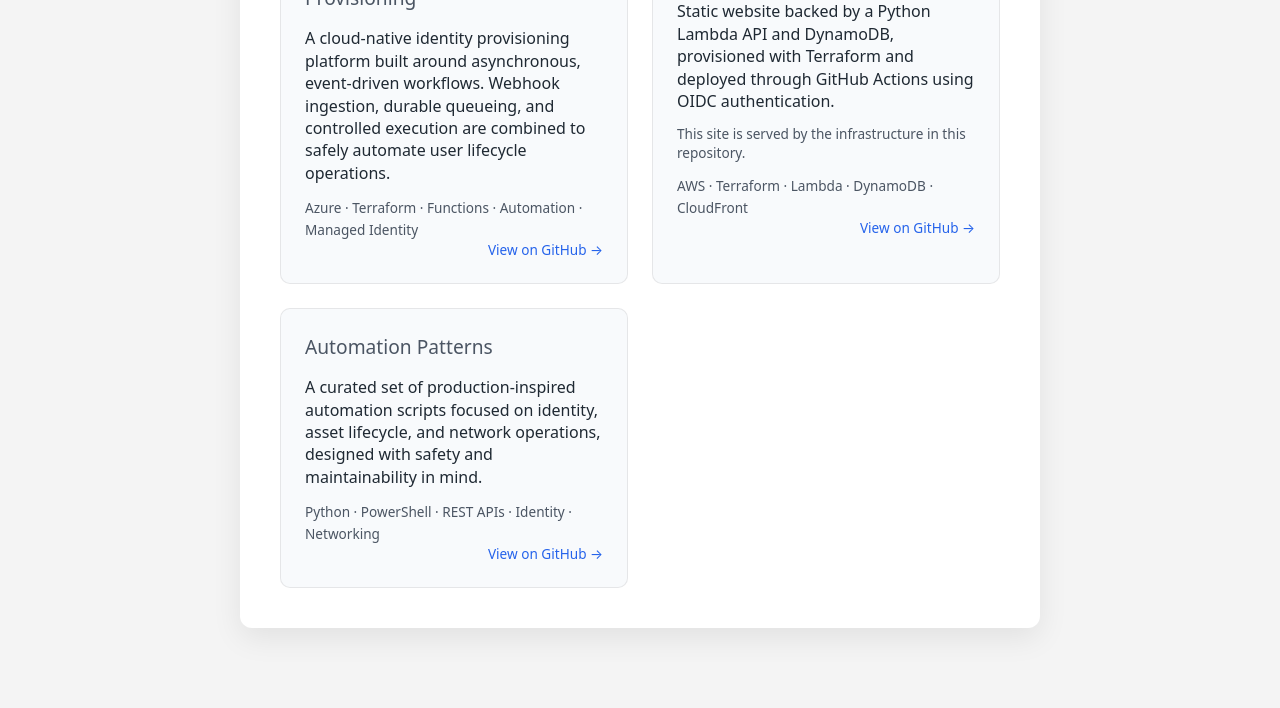
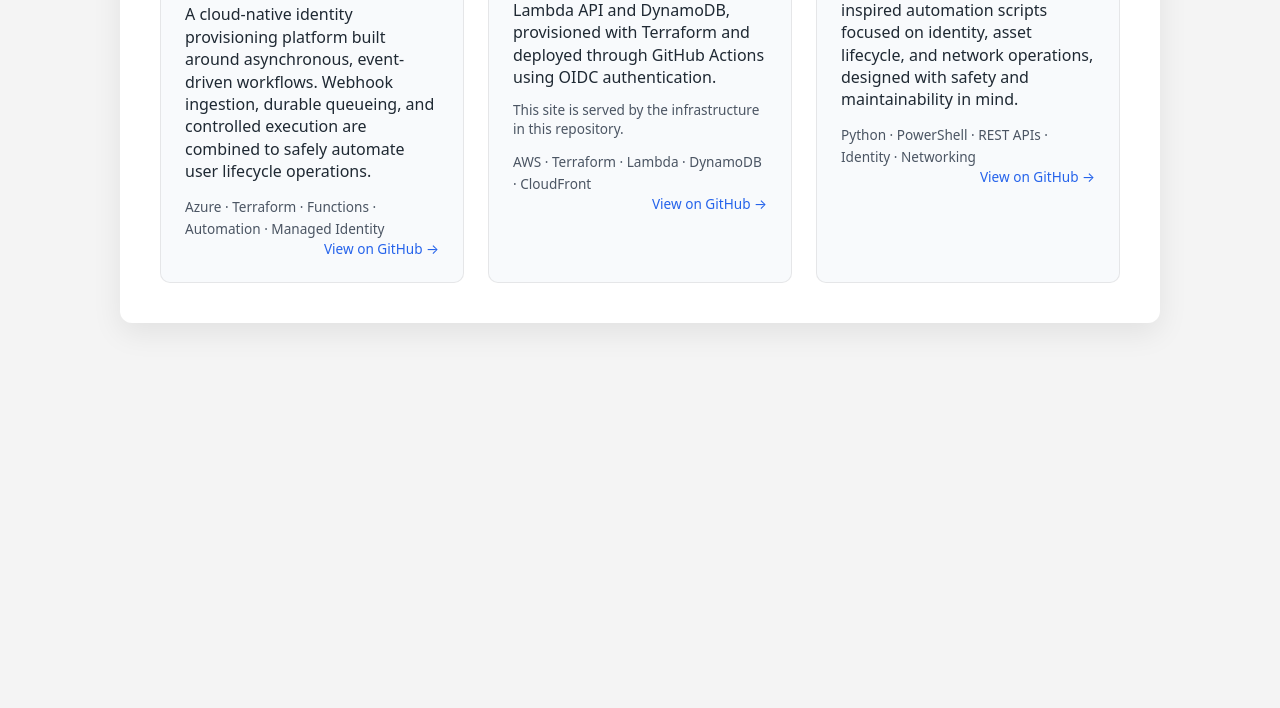
Before and after one commit to IanWill2k16/aws-serverless-portfolio, a plain HTML site: page app/web/index.html in a window 1280 px wide. Shown: the part 548-1256 px from the top of the page. After the commit the page ends 951 px from the top, so only its background shows below. Drawn offline with Linux system fonts and the light colour scheme; no server answers.

Commit message:
adjust site layout

```diff
--- a/app/web/style.css
+++ b/app/web/style.css
@@ -8,7 +8,7 @@ body {
 }
 
 .container {
-    max-width: 720px;
+    max-width: 960px;
     margin: 80px auto;
     padding: 40px;
     background: var(--card-bg);
```
Also changed, not shown: 1 other file.
